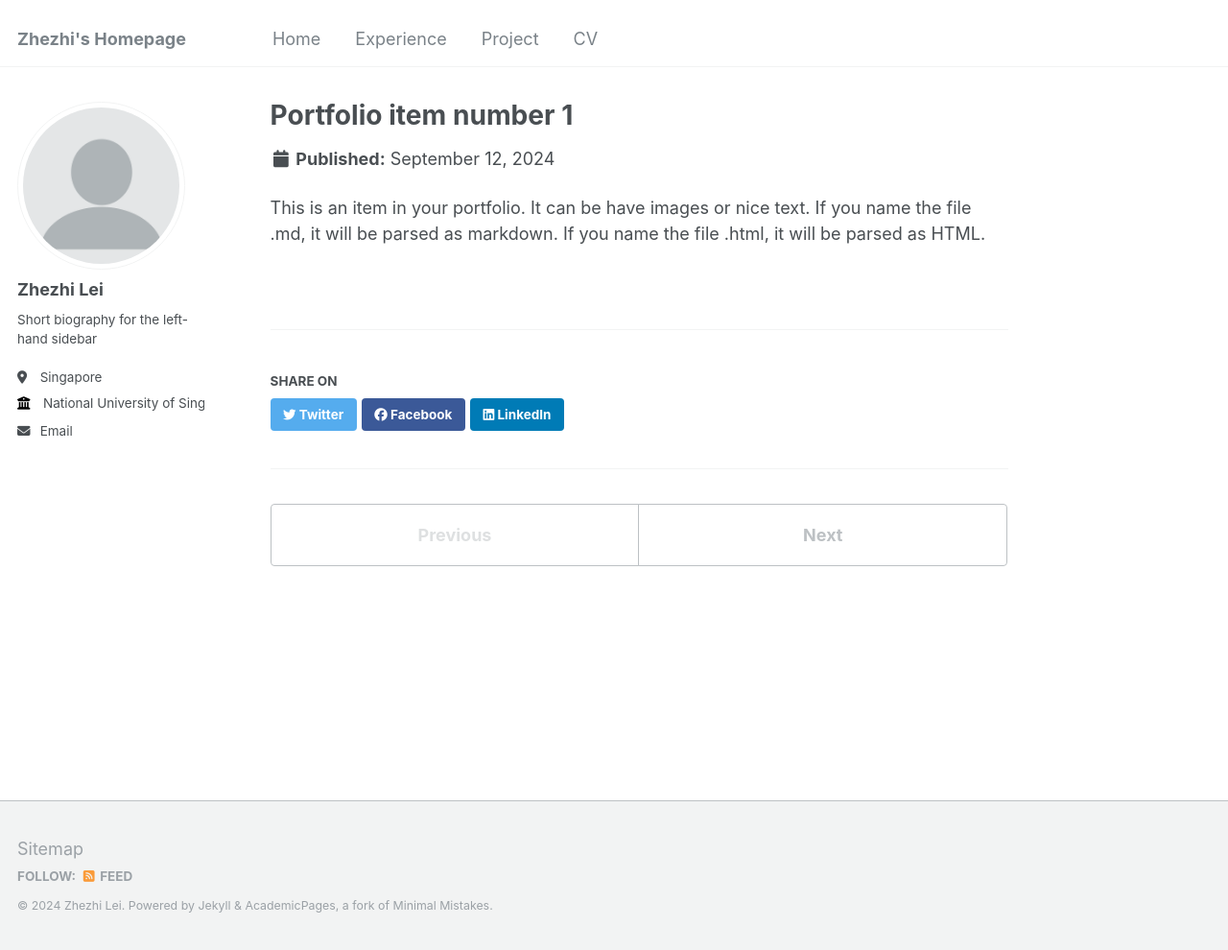
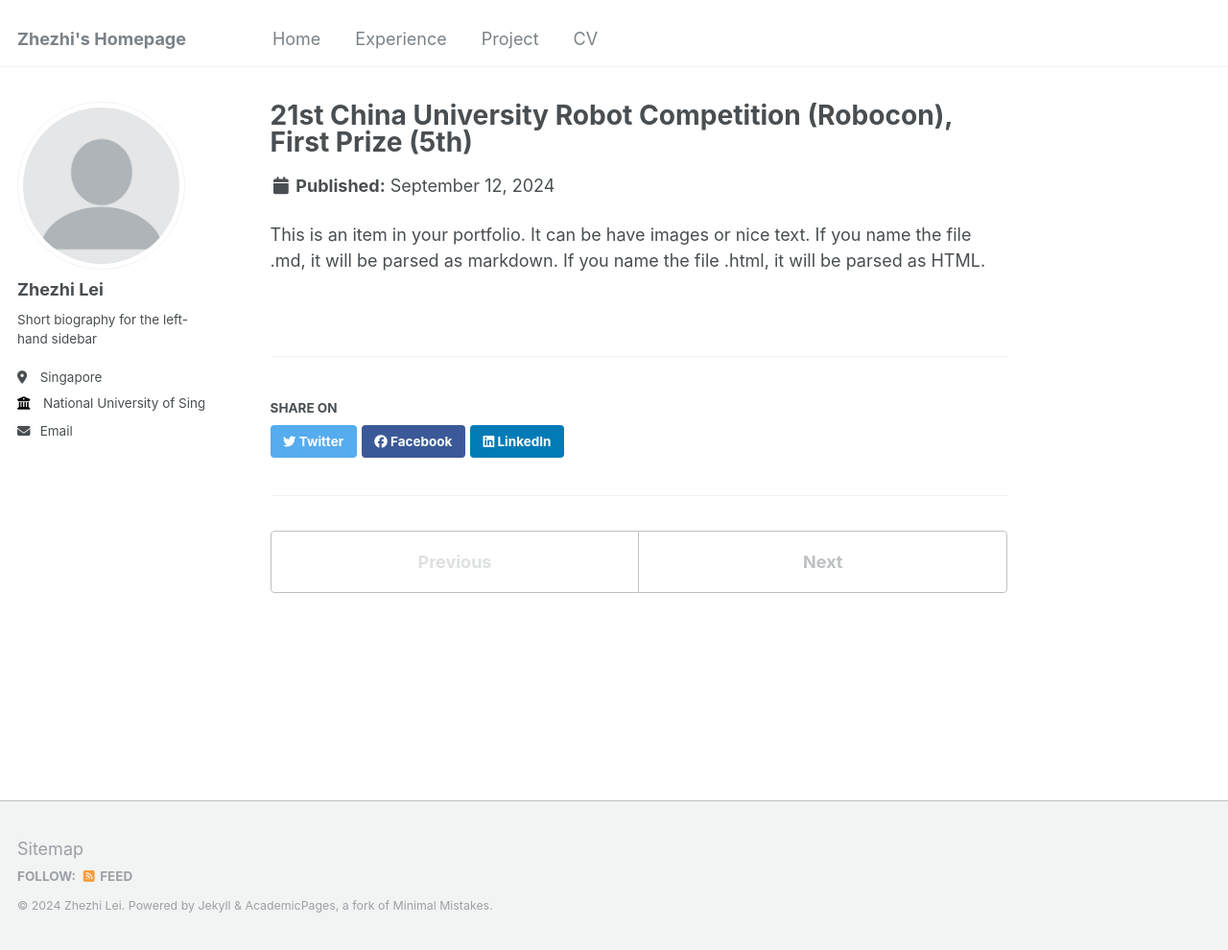
Before and after one commit to cell-core/cell-core.github.io, a Jekyll site: the page built from _portfolio/portfolio-1.md, in a window 1280 px wide and 990 px high. Shown: the whole window at 96% size. Built offline with Jekyll 4.4.1, drawn with Linux system fonts in a browser that asks for light colours.

Commit message:
Update portfolio-1.md

```diff
--- a/_portfolio/portfolio-1.md
+++ b/_portfolio/portfolio-1.md
@@ -1,6 +1,6 @@
 ---
-title: "Portfolio item number 1"
-excerpt: "Short description of portfolio item number 1<br/><img src='/images/500x300.png'>"
+title: "21st China University Robot Competition (Robocon), First Prize (5th)"
+excerpt: "Robot Control | Computer Vision | Leader of Visual Group <br/><img src='/images/21stRobocon.png'>"
 collection: portfolio
 ---
 
```
